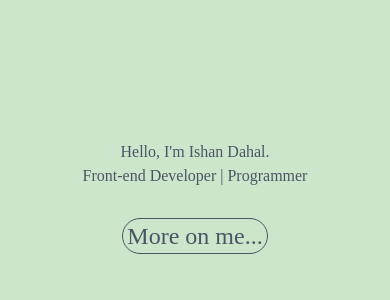
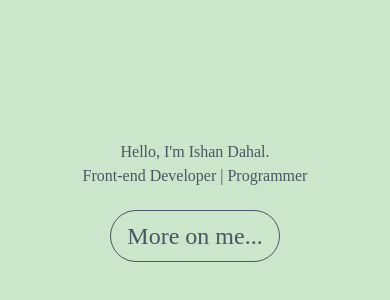
Before and after one commit to ishan72/portfolio, a React (Create React App) app: page / in a window 390 px wide. Shown: the part 226-526 px from the top of the page. Built offline with nearby package versions, Linux system fonts and the light colour scheme.

Commit message:
work in design change

```diff
--- a/src/components/HomePageComponent.jsx
+++ b/src/components/HomePageComponent.jsx
@@ -11,7 +11,7 @@ function HomePage() {
           Front-end Developer | Programmer
         </p>
         <div className="pt-8">
-          <div className="inline cursor-pointer border border-gray-600 py-1 px-1 lg:py-4 lg:px-8 md:py-2 md:px-4 sm:py-2 sm:px-2  rounded-full text-2xl hover:bg-white hover:text-black hover:border-white">
+          <div className="inline cursor-pointer border border-gray-600 py-3 px-4 lg:py-4 lg:px-8 rounded-full text-2xl hover:bg-white hover:text-black hover:border-white">
             More on me...
           </div>
         </div>
--- a/src/components/WorkList.jsx
+++ b/src/components/WorkList.jsx
@@ -19,7 +19,7 @@ function WorkList() {
             {experienceInvolved &&
               experienceInvolved.map((item, index) => {
                 return (
-                  <div key={index} className="flex space-x-4">
+                  <div key={index} className="flex space-x-4 mb-8">
                     <div className="text-burgundry md:text-xl lg:text-2xl flex-1">
                       {item.date}
                     </div>
@@ -33,7 +33,7 @@ function WorkList() {
                         {item.role} &#x2022; {item.companyName}
                       </a>
                       <p className="text-forestGreen text-lg">{item.detail}</p>
-                      <div className="flex flex-wrap  md:space-x-4 pb-4">
+                      <div className="flex flex-wrap  md:space-x-4 mt-2">
                         {item.tags &&
                           item.tags.map((tag, index) => {
                             return (
--- a/src/constant/Information.js
+++ b/src/constant/Information.js
@@ -71,6 +71,10 @@ export const techstack = [
     value: 80,
   },
   {
+    name: "TypeScript",
+    value: 80,
+  },
+  {
     name: "Node.js",
     value: 50,
   },
--- a/src/index.css
+++ b/src/index.css
@@ -24,5 +24,5 @@ body {
 *::-webkit-scrollbar-thumb {
   background-color: #95e2a2;
   border-radius: 10px;
-  border: 3px solid "#EDF1D6";
+  /* border: 3px solid "#EDF1D6"; */
 }
```
